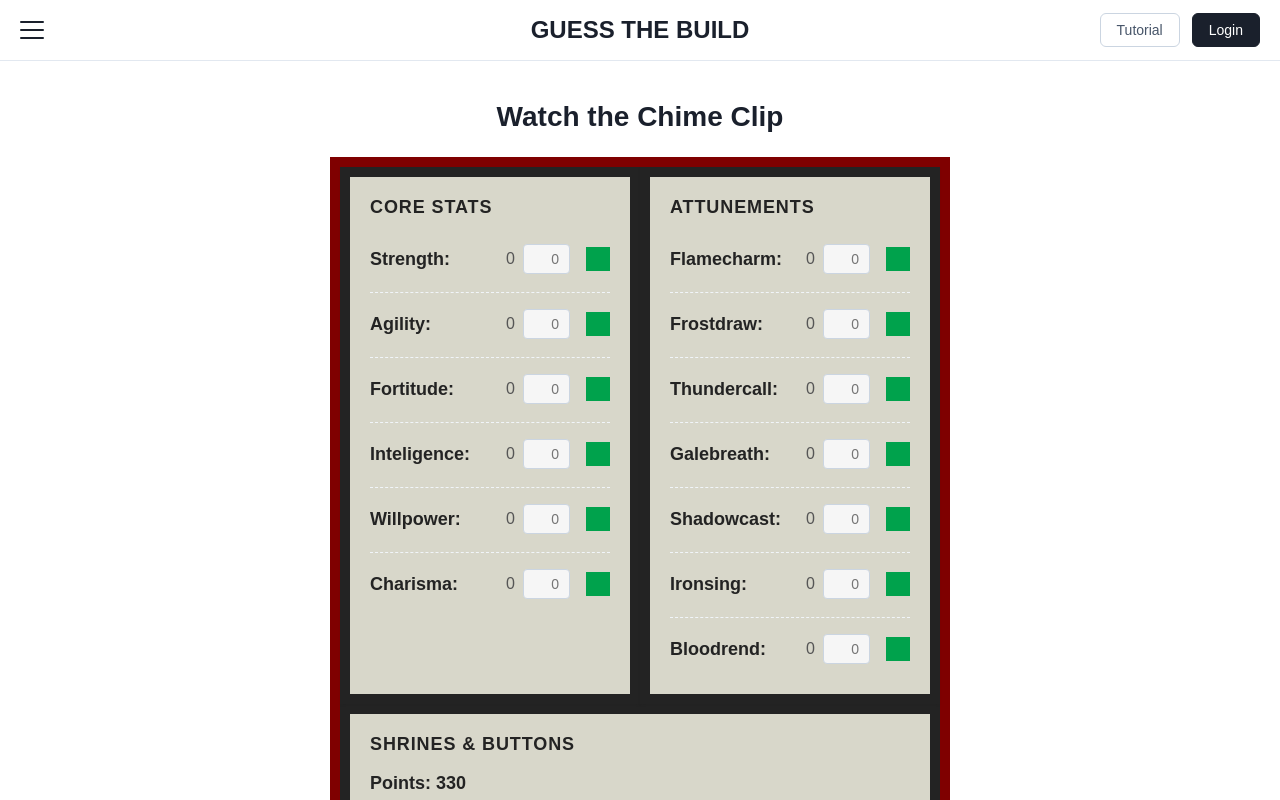
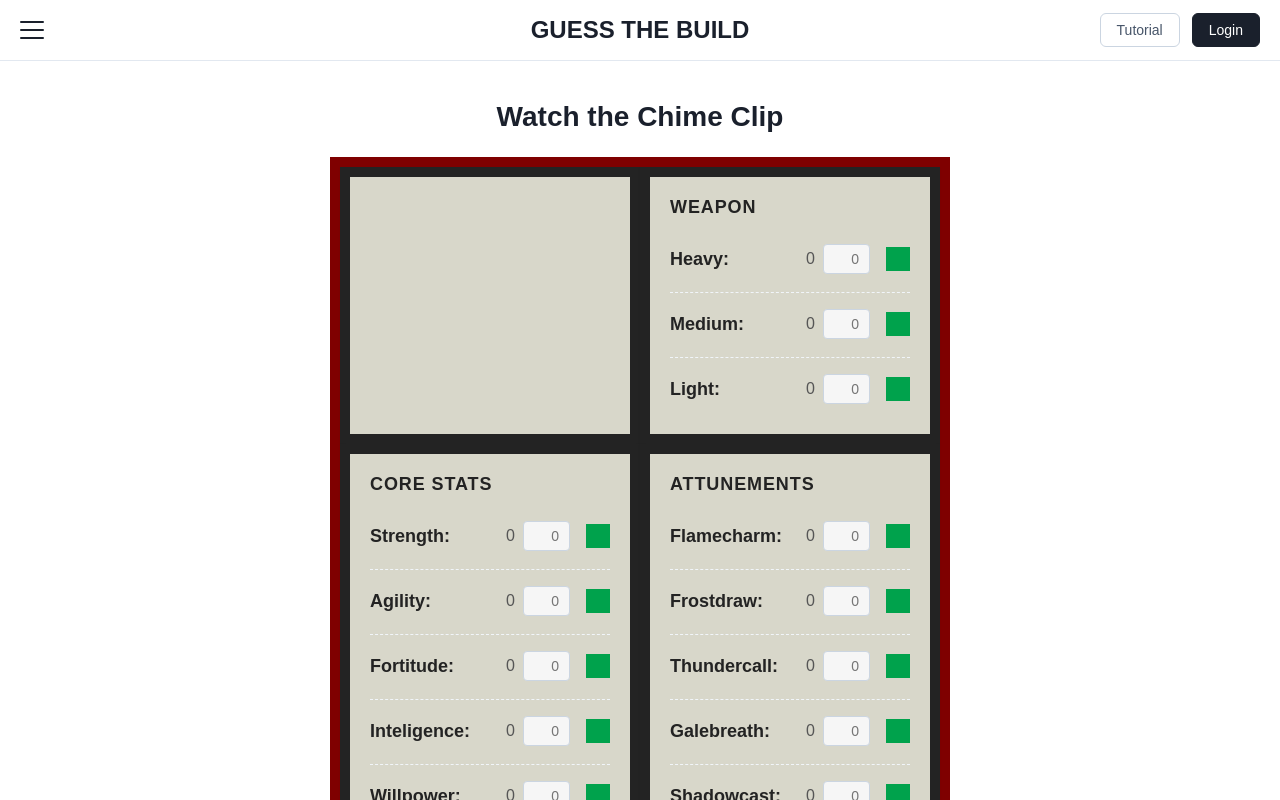
Before and after one commit to MATEW-V/DW_GTB, a React (Vite) app in the folder client/: page / in a window 1280 px wide. Built offline with nearby package versions, Linux system fonts and the light colour scheme.

Commit message:
points tracking + wep stats

```diff
--- a/client/src/components/Feature.jsx
+++ b/client/src/components/Feature.jsx
@@ -2,47 +2,89 @@ import React, { useState } from 'react';
 import './Feature.css';
 
 export default function Feature() {
-  const [partAValues, setPartAValues] = useState(Array(6).fill(''));
-  const [partBValues, setPartBValues] = useState(Array(7).fill(''));
+  const [coreValues, setCoreValues] = useState(Array(9).fill(''));
+  const [attunValues, setAttunValues] = useState(Array(7).fill(''));
 
-const handleAChange = (index, value) => {
-  // Strip everything that isn't a digit
-  let cleanValue = value.replace(/[^0-9]/g, '');
+  const coreLabels = ["Strength", "Agility", "Fortitude", "Inteligence", "Willpower", "Charisma", "Heavy", "Medium", "Light"];
+  const attunmentLabels = ["Flamecharm", "Frostdraw", "Thundercall", "Galebreath", "Shadowcast", "Ironsing", "Bloodrend"];
 
-  // Cap between 0 and 100
+  const totalPointUsed =
+    coreValues.reduce((sum, val) => sum + Number(val || 0), 0) +
+    attunValues.reduce((sum, val) => sum + Number(val || 0), 0);
+
+  const pointsRemaining = 330 - totalPointUsed;
+
+  const handleStatChange = (part, index, value) => {
+    let cleanValue = value.replace(/[^0-9]/g, ''); //striptodigit
     if (cleanValue !== '') {
-    const num = Number(cleanValue);
-    if (num > 100) cleanValue = '100';
-    if (num < 0) cleanValue = '0';
+      let num = Number(cleanValue);
+      const targetArray = part === 'A' ? coreValues : attunValues; //A=core/weap, B=attunement
+
+      //point tracking for 330 total
+      const currentVal = Number(targetArray[index] || 0);
+      const totalUsedByOthers = totalPointUsed - currentVal;
+      const maxAllowedForThisField = 330 - totalUsedByOthers;
+      if (num > maxAllowedForThisField) {
+        num = maxAllowedForThisField;
       }
 
-  setPartAValues(prev => prev.map((val, i) => i === index ? cleanValue : val));
+      // Individual field cap (0 - 100) stat limits
+      if (num > 100) num = 100;
+      if (num < 0) num = 0;
+      cleanValue = String(num);
+    }
+
+    // Dispatch updates to the correct state buckets
+    if (part === 'A') {
+      setCoreValues(prev => prev.map((val, i) => i === index ? cleanValue : val));
+    } else {
+      setAttunValues(prev => prev.map((val, i) => i === index ? cleanValue : val));
+    }
   };
 
-const handleBChange = (index, value) => {
-  // Strip everything that isn't a digit
-  let cleanValue = value.replace(/[^0-9]/g, '');
-  // Cap between 0 and 100
-  if (cleanValue !== '') {
-    const num = Number(cleanValue);
-    if (num > 100) cleanValue = '100';
-    if (num < 0) cleanValue = '0';
-  }
-
-  setPartBValues(prev => prev.map((val, i) => i === index ? cleanValue : val));
+  const handleReset = () => {
+    // Restore both arrays back to empty values
+    setCoreValues(Array(9).fill(''));
+    setAttunValues(Array(7).fill(''));
   };
-
-  const coreLabels = ["Strength", "Agility", "Fortitude", "Inteligence", "Willpower", "Charisma"];
-  const attunmentLabels = ["Flamecharm", "Frostdraw", "Thundercall", "Galebreath", "Shadowcast", "Ironsing", "Bloodrend"];
 
   return (
     <div className="feature-wrapper">
+      <div className="feature-side-grid">
+        <div className="feature-part-card">
+          <div className="vertical-rows-container">
+            {/* blank rn */}
+          </div>
+        </div>
+
+        {/* weapon */}
+        <div className="feature-part-card">
+          <h3 className="part-title">Weapon</h3>
+          <div className="vertical-rows-container">
+            {coreLabels.slice(6, 9).map((coreLabels, index) => (
+              <div key={`partA-${index + 6}`} className="feature-row-line">
+                <span className="feature-label-text">{coreLabels}:</span>
+                <p className="preshrine">0</p>
+                <input
+                  type="text"
+                  className="feature-input-box"
+                  placeholder="0"
+                  value={coreValues[index + 6]}
+                  onChange={(e) => handleStatChange('A', index + 6, e.target.value)}
+                />
+                <div className="buildindicator"></div>
+              </div>
+            ))}
+          </div>
+        </div>
+      </div>
+
       <div className="feature-side-grid">
         {/* Core stats */}
         <div className="feature-part-card">
           <h3 className="part-title">Core Stats</h3>
           <div className="vertical-rows-container">
-            {coreLabels.map((coreLabels, index) => (
+            {coreLabels.slice(0, 6).map((coreLabels, index) => (
               <div key={`partA-${index}`} className="feature-row-line">
                 <span className="feature-label-text">{coreLabels}:</span>
                 <p className="preshrine">0</p>
@@ -50,14 +92,15 @@ const handleBChange = (index, value) => {
                   type="text"
                   className="feature-input-box"
                   placeholder="0"
-                    value={partAValues[index]}
-                    onChange={(e) => handleAChange(index, e.target.value)}
+                  value={coreValues[index]}
+                  onChange={(e) => handleStatChange('A', index, e.target.value)}
                 />
-                  <div class="buildindicator"></div>
+                <div className="buildindicator"></div>
               </div>
             ))}
           </div>
         </div>
+
         {/* Attunement stats*/}
         <div className="feature-part-card">
           <h3 className="part-title">Attunements</h3>
@@ -70,23 +113,24 @@ const handleBChange = (index, value) => {
                   type="text"
                   className="feature-input-box"
                   placeholder="0"
-                    value={partBValues[index]}
-                    onChange={(e) => handleBChange(index, e.target.value)}
+                  value={attunValues[index]}
+                  onChange={(e) => handleStatChange('B', index, e.target.value)}
                 />
-                  <div class="buildindicator"></div>
+                <div className="buildindicator"></div>
               </div>
             ))}
           </div>
         </div>
+
       </div>{/* featuresidegrid */}
       <div className="feature-buttons">
         <h3 className="part-title">SHRINES & BUTTONS</h3>
-        <p className="feature-label-text">Points: 330</p>
-            <button className="soo">Shrine of Order</ button>
-            <button className="som">Shrine of Mastery</ button>
-            <button className="sob">Shrine of Blasphemy</ button>
-            <button className="reset">Reset</ button>
-            <button className="submit">Submit</ button>
+        <p className="feature-label-text">Points Remaining: {pointsRemaining}</p>
+        <button className="soo">Shrine of Order</button>
+        <button className="som">Shrine of Mastery</button>
+        <button className="sob">Shrine of Blasphemy</button>
+        <button className="reset" onClick={handleReset}>Reset</button>
+        <button className="submit">Submit</button>
       </div> {/* shrine, submit, extra buttons*/}
     </div>
   );
```
Lines whose indentation alone changed are shown as unchanged.
